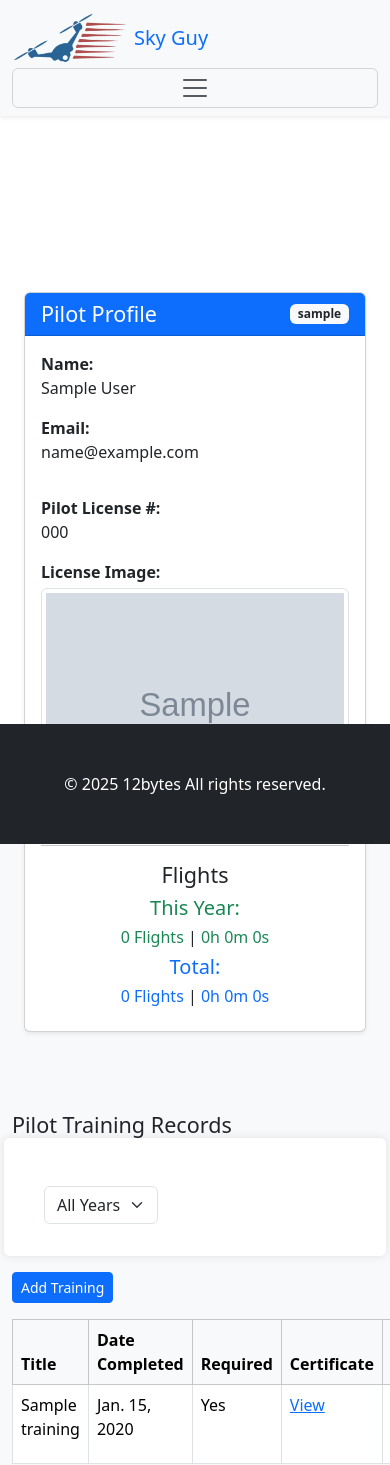
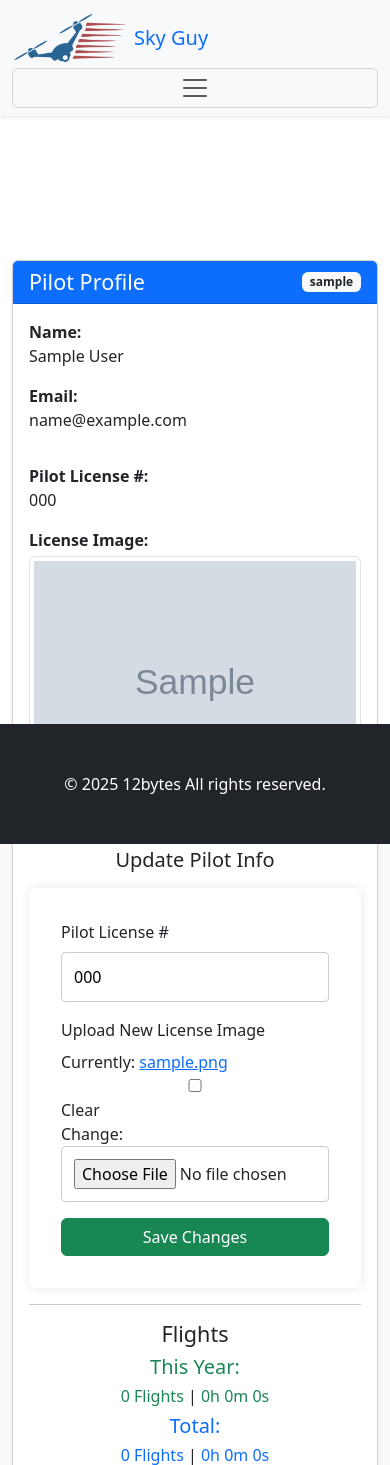
Before and after one commit to Tom-Stout325/12bytes-skyguy, a Django app: page /accounts/profile/ in a window 390 px wide; the page is wider, and only the part inside the window is pictured. Shown: the top 1465 px of that part. Run offline with Django 5.2, Linux system fonts and the light colour scheme; a user stored in the database is signed in; tables that the repository leaves empty hold one stand-in row (values such as "Sample post"); grey boxes marked "Sample" are stand-in pictures; data that the repository does not hold is empty; some libraries are stand-ins or nearby versions.

Commit message:
added pilot update buttons

```diff
--- a/app/templates/app/profile.html
+++ b/app/templates/app/profile.html
@@ -39,6 +39,30 @@
               {% endif %}
             </div>
           </div>
+<hr>
+          <h5 class="text-center">Update Pilot Info</h5>
+          <form method="POST" enctype="multipart/form-data" class="mt-3">
+            {% csrf_token %}
+            <div class="row">
+              <div class="col-md-6 mb-3">
+                <label for="{{ form.license_number.id_for_label }}" class="form-label">Pilot License #</label>
+                {{ form.license_number }}
+                {% if form.license_number.errors %}
+                  <div class="text-danger">{{ form.license_number.errors }}</div>
+                {% endif %}
+              </div>
+              <div class="col-md-6 mb-3">
+                <label for="{{ form.license_image.id_for_label }}" class="form-label">Upload New License Image</label>
+                {{ form.license_image }}
+                {% if form.license_image.errors %}
+                  <div class="text-danger">{{ form.license_image.errors }}</div>
+                {% endif %}
+              </div>
+            </div>
+            <div class="text-center">
+              <button type="submit" class="btn btn-success">Save Changes</button>
+            </div>
+          </form>
 
           <hr>
           <div>
--- a/app/urls.py
+++ b/app/urls.py
@@ -11,11 +11,9 @@
     path('', login_required(TemplateView.as_view(template_name='app/home.html')), name='home'),
     path('drone-portal/', drone_views.drone_portal, name='drone_portal'),
     path('profile/', profile, name='profile'),
-    path('profile/edit/', edit_profile, name='edit_profile'),
     path('training/add/', training_create, name='training_create'),
     path('training/<int:pk>/edit/', training_edit, name='training_edit'),
     path('training/<int:pk>/delete/', training_delete, name='training_delete'),
-
 
     path('register/', register, name='register'),
     path('login/', auth_views.LoginView.as_view(template_name='registration/login.html'), name='login'),
--- a/app/views.py
+++ b/app/views.py
@@ -37,27 +37,23 @@
 
     training_years = profile.trainings.dates('date_completed', 'year', order='DESC')
 
+    if request.method == 'POST':
+        form = PilotProfileForm(request.POST, request.FILES, instance=profile)
+        if form.is_valid():
+            form.save()
+            messages.success(request, "Profile updated successfully.")
+            return redirect('profile')
+    else:
+        form = PilotProfileForm(instance=profile)
+
     context = {
         'profile': profile,
+        'form': form,
         'trainings': trainings,
         'years': [y.year for y in training_years],
         'current_page': 'profile'
     }
     return render(request, 'app/profile.html', context)
-
-
-@login_required
-def edit_profile(request):
-    profile = get_object_or_404(PilotProfile, user=request.user)
-    if request.method == 'POST':
-        form = PilotProfileForm(request.POST, request.FILES, instance=profile)
-        if form.is_valid():
-            form.save()
-            return redirect('profile')
-    else:
-        form = PilotProfileForm(instance=profile)
-    context = {'form': form, 'current_page': 'profile'}
-    return render(request, 'app/edit_profile.html', context)
 
 
 @login_required
--- a/templates/index.html
+++ b/templates/index.html
@@ -30,9 +30,12 @@
     </style>
 
     {% block extra_head %}{% endblock %}
+
+    {{ form.media }}
+
   </head>
 
-  <body>
+  <body class="d-flex flex-column min-vh-100">
     {% include 'navbar.html' %}
     <!-- Messages -->
     <div class="container">
@@ -46,7 +49,9 @@
       {% endif %}
     </div>
 
-    <main class="container mb-5">{% block content %} {% endblock %}</main>
+    <main class="flex-grow-1">
+    {% block content %}{% endblock %}
+  </main>
 
     <!-- Footer -->
     <footer class="bg-dark text-white text-center py-3 fixed-bottom">
```
